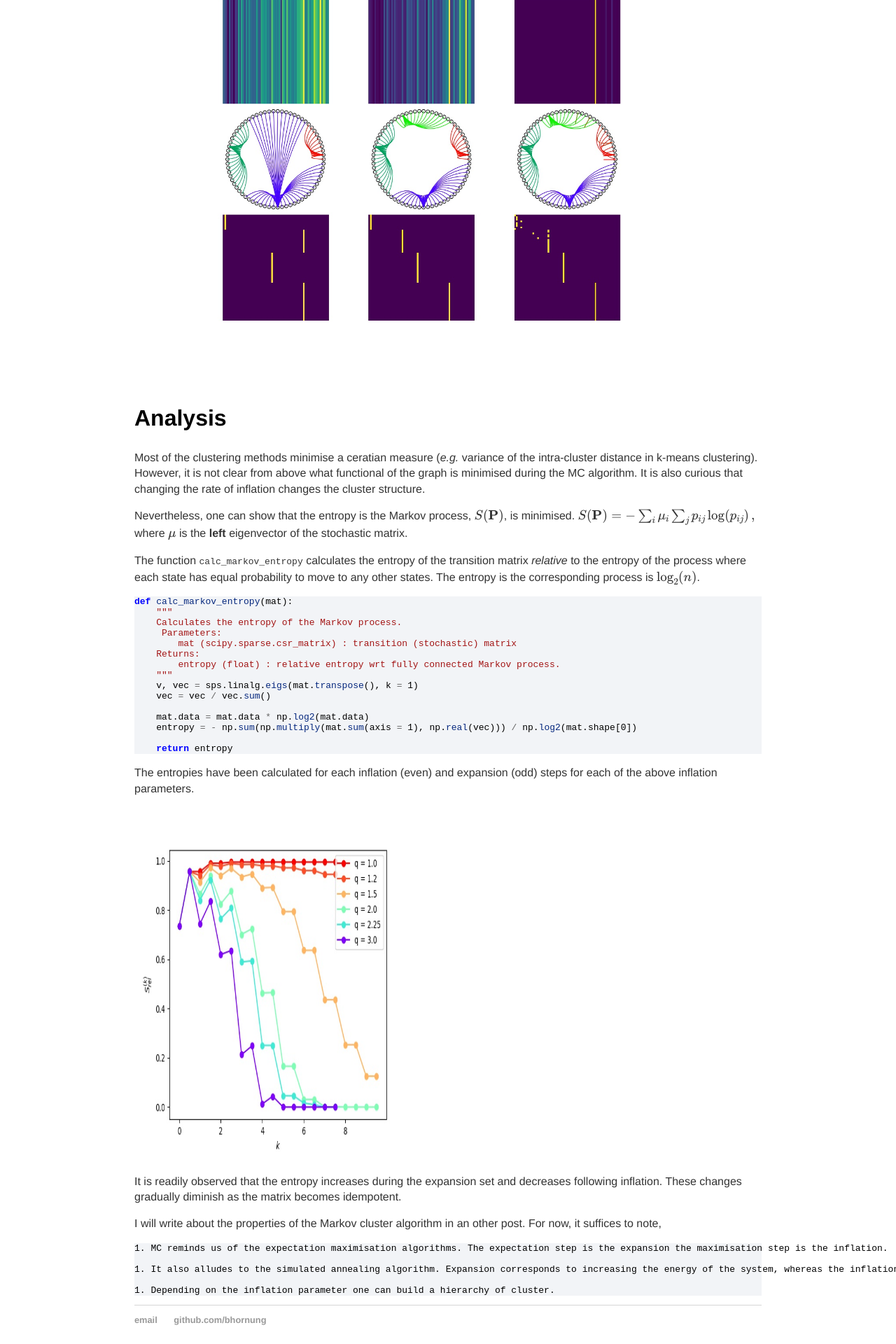
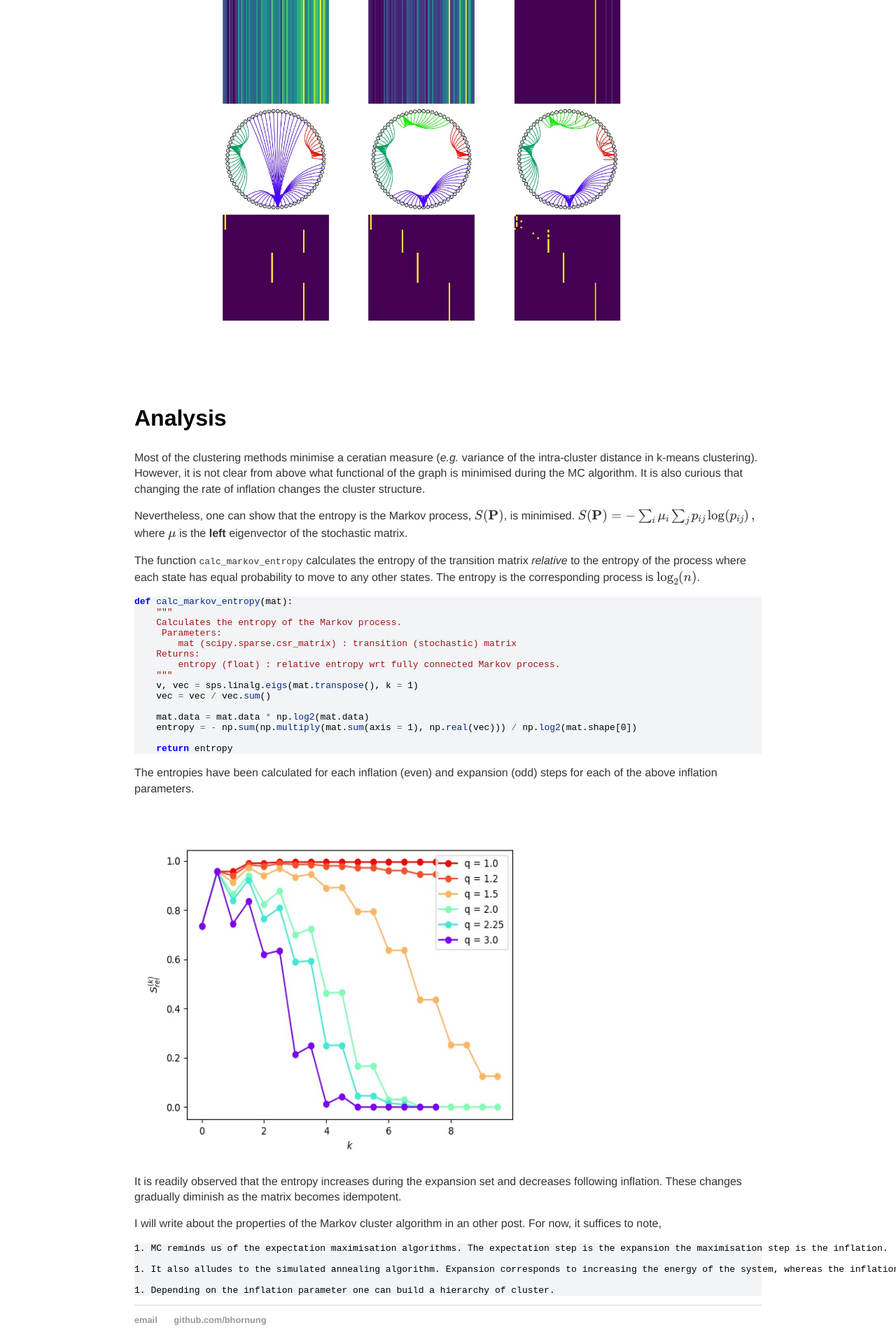
Before and after one commit to bhornung/bhornung.github.io, a Jekyll site: the page built from _posts/2018-05-03-markov-cluster.md, in a window 1280 px wide. Shown: the part 4480-6400 px from the top of the page at 70% size. Built offline with Jekyll 4.4.1, drawn with Linux system fonts in a browser that asks for light colours; formulas are drawn with MathJax 3.

Commit message:
Resize image.

```diff
--- a/_posts/2018-05-03-markov-cluster.md
+++ b/_posts/2018-05-03-markov-cluster.md
@@ -195,7 +195,7 @@ def calc_markov_entropy(mat):
 
 The entropies have been calculated for each inflation (even) and expansion (odd) steps for each of the above inflation parameters.
 
-![jpg]({{"/assets/markov/entropy.jpg"}}){:height="500px" width="400px"}
+![jpg]({{"/assets/markov/entropy.jpg"}}){:height="500px" width="600px"}
 
 It is readily observed that the entropy increases during the expansion set and decreases following inflation. These changes gradually diminish as the matrix becomes idempotent.
 
```
